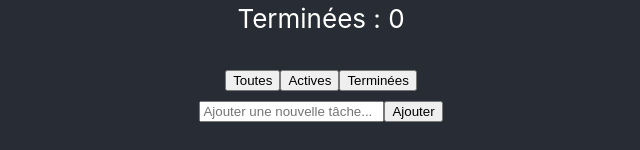
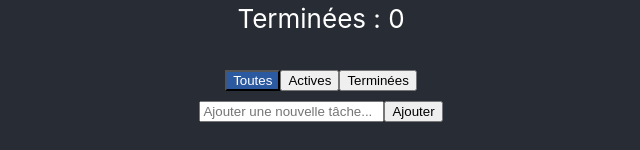
Before and after one commit to Pauline-hiez/ToDoList, a React (Create React App) app in the folder todolist-avancee/: page / in a window 1280 px wide. Shown: the part 432-582 px from the top of the page, without its empty margins (319-959 px from the left). Built offline with nearby package versions, Linux system fonts and the light colour scheme.

Commit message:
Ajout du style pour filtre actif

```diff
--- a/todolist-avancee/src/App.css
+++ b/todolist-avancee/src/App.css
@@ -32,7 +32,14 @@
   from {
     transform: rotate(0deg);
   }
+
   to {
     transform: rotate(360deg);
   }
 }
+
+/* Style pour le bouton de filtre actif */
+.filtres button.actif {
+  background: #2C5AA0;
+  color: white;
+}
--- a/todolist-avancee/src/App.js
+++ b/todolist-avancee/src/App.js
@@ -62,10 +62,25 @@ function App() {
           <p>Actives : {nombreActives}</p>
           <p>Terminées : {nombreTerminees}</p>
         </div>
-        <div>
-          <button onClick={() => setFiltre('toutes')}>Toutes</button>
-          <button onClick={() => setFiltre('actives')}>Actives</button>
-          <button onClick={() => setFiltre('terminees')}>Terminées</button>
+        <div className="filtres">
+          <button
+            className={filtre === 'toutes' ? 'actif' : ''}
+            onClick={() => setFiltre('toutes')}
+          >
+            Toutes
+          </button>
+          <button
+            className={filtre === 'actives' ? 'actif' : ''}
+            onClick={() => setFiltre('actives')}
+          >
+            Actives
+          </button>
+          <button
+            className={filtre === 'terminees' ? 'actif' : ''}
+            onClick={() => setFiltre('terminees')}
+          >
+            Terminées
+          </button>
         </div>
         <TodoForm onAjouter={ajouterTodo} />
         <TodoList todos={getTodosFilters()} onToggle={toggleTodo} onSupprimer={supprimerTodo} />
```
